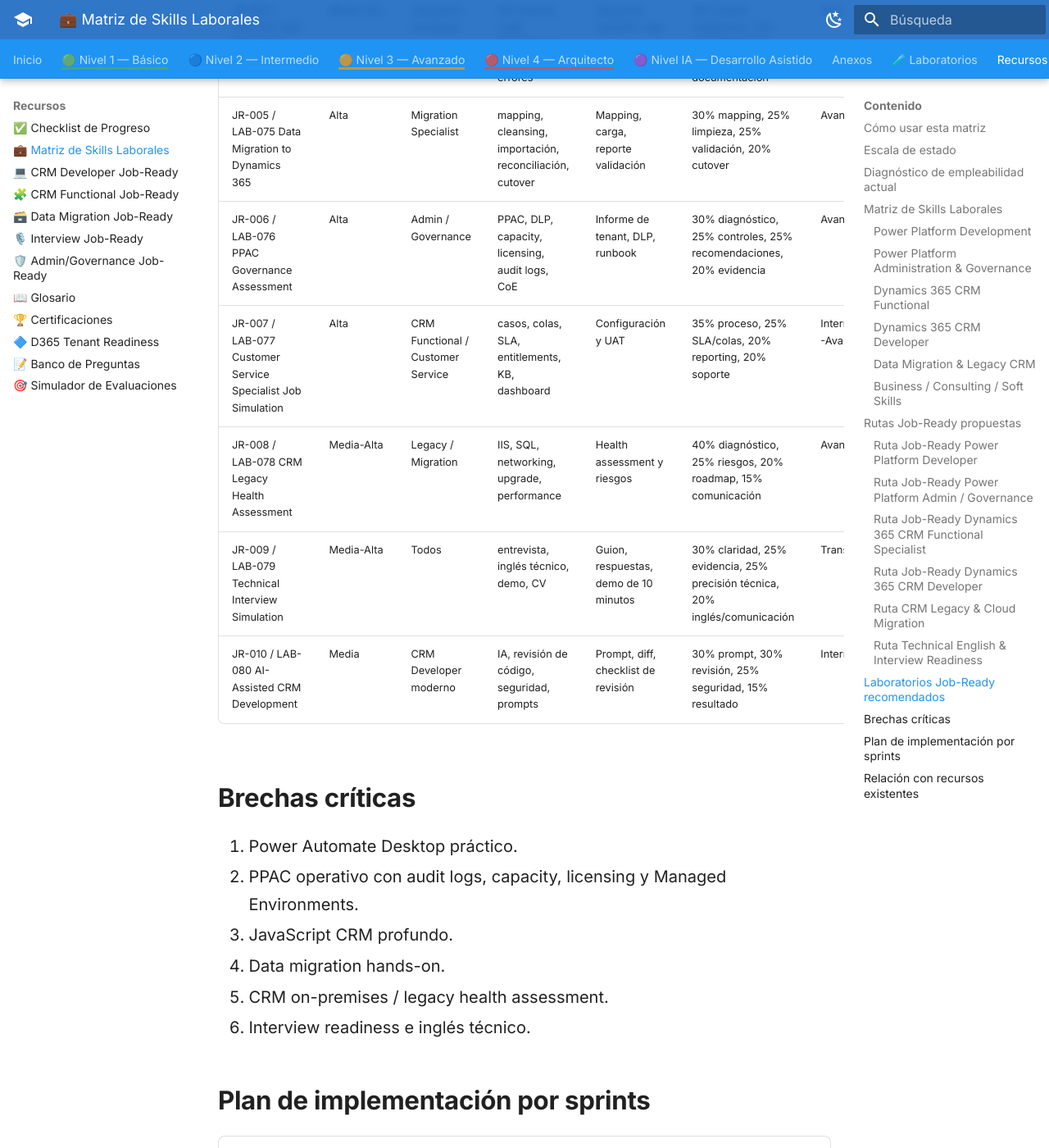
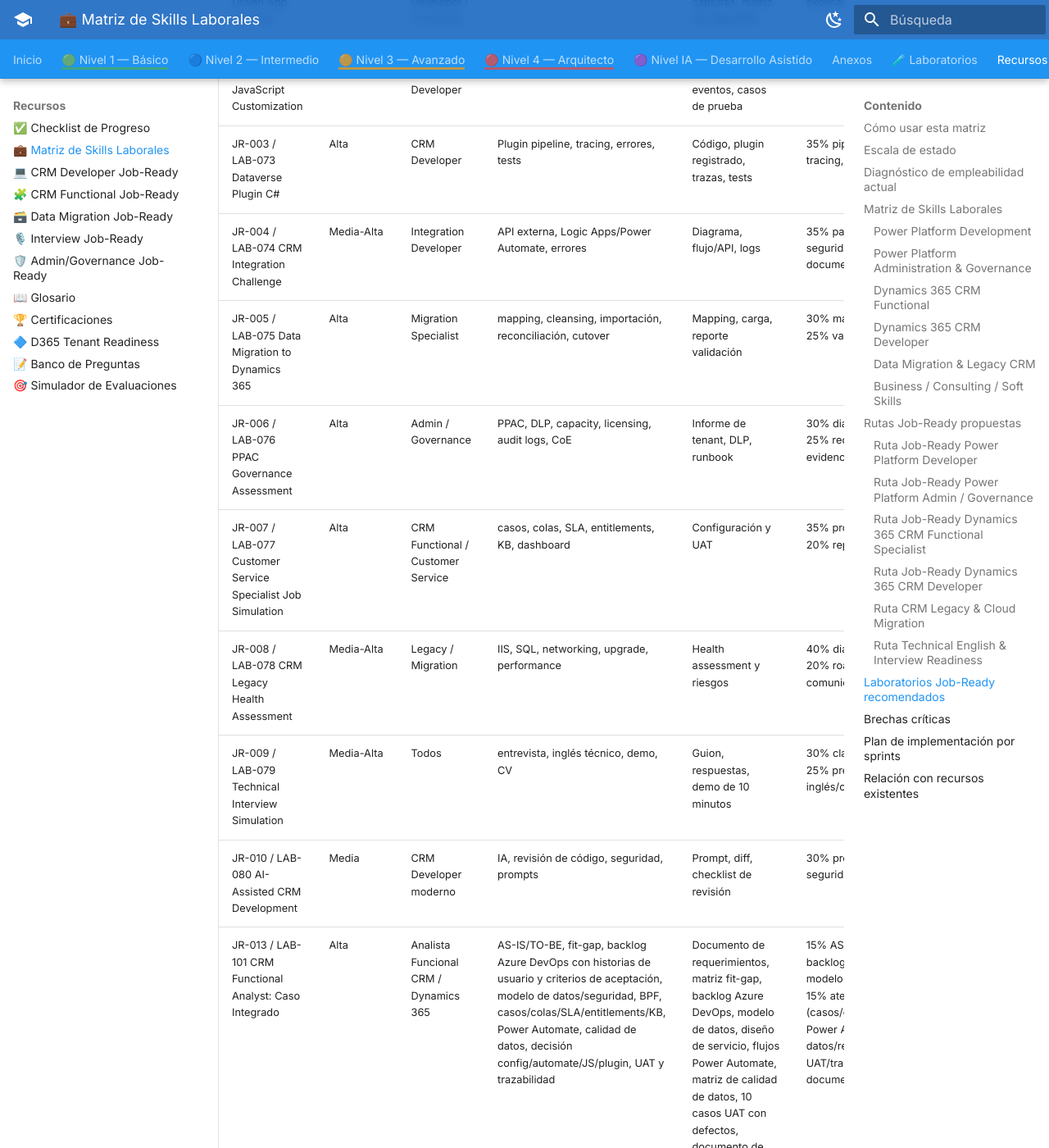
Before and after one commit to EdwingAlarcon/PlanEstudio, an MkDocs documentation site: the page built from docs/Recursos/MATRIZ_SKILLS_LABORALES.md, in a window 1280 px wide and 1400 px high, scrolled down 17998 px. Shown: the whole window at 82% size. Built offline with MkDocs 1.6.1 and Material for MkDocs 9.7.7, drawn with Linux system fonts in a browser that asks for light colours; some of the changed text lies outside the part shown.

Commit message:
docs: referenciar LAB-101 en checklist y matriz de skills laborales
- CHECKLIST_PROGRESO.md: agrega entrega LAB-101 (JR-013) bajo el Módulo 20
  y actualiza el subtotal (14→15 checkboxes).
- MATRIZ_SKILLS_LABORALES.md: agrega fila de skill "Backlog funcional en
  Azure DevOps" cubierta por LAB-101, referencia el lab en Administración
  CRM y UAT/soporte funcional, en la ruta Job-Ready CRM Functional
  Specialist, en la tabla de labs Job-Ready recomendados (JR-013) y en
  el plan de implementación por sprints.

Co-Authored-By: Claude Sonnet 5 <noreply@anthropic.com>

```diff
--- a/docs/Recursos/MATRIZ_SKILLS_LABORALES.md
+++ b/docs/Recursos/MATRIZ_SKILLS_LABORALES.md
@@ -75,7 +75,8 @@ La brecha principal no es falta total de contenido, sino falta de una capa expl
 
 | Skill laboral | Perfil laboral asociado | Nivel esperado | Estado | Dónde se aprende | Dónde se practica | Evidencia para portafolio | Pregunta típica de entrevista | Recomendación | Prioridad |
 |---|---|---|---|---|---|---|---|---|---|
-| Administración CRM | CRM Functional Specialist | Intermedio | Parcial | Módulos 20, 56 | LAB-066, LAB-068 | Configuración funcional documentada | ¿Qué revisas al recibir un CRM con configuración heredada? | Crear ruta JR Functional CRM | Alta |
+| Administración CRM | CRM Functional Specialist | Intermedio | Parcial | Módulos 20, 56 | LAB-066, LAB-068, LAB-101 | Configuración funcional documentada | ¿Qué revisas al recibir un CRM con configuración heredada? | Crear ruta JR Functional CRM | Alta |
+| Backlog funcional en Azure DevOps (historias + criterios de aceptación) | CRM Functional Specialist / Business Analyst | Intermedio-Avanzado | Cubierto | Módulos 38, 55 | LAB-101 | Backlog Epics/Features/Historias priorizado con criterios de aceptación verificables | ¿Cómo estructuras un backlog funcional en Azure DevOps y cómo priorizas el primer sprint? | Mantener como evidencia obligatoria de portafolio para vacantes que piden Azure DevOps | Alta |
 | Formularios y vistas | CRM Functional / Developer | Intermedio | Cubierto | Módulos 4, 20 | LAB-004, LAB-066 | Formularios, vistas y pruebas por rol | ¿Cómo decides qué campo va en formulario vs business rule? | Reforzar en JR-001/JR-007 | Alta |
 | Business Process Flows | Functional Consultant | Intermedio | Cubierto | Módulos 4, 9, 20 | LAB-004, LAB-066 | BPF con etapas y validaciones | ¿Cuándo usas BPF y cuándo no? | Mantener como prueba técnica functional | Alta |
 | Customer Service casos | Customer Service Specialist | Intermedio-Avanzado | Cubierto | Módulo 20 | LAB-068 | Caso end-to-end con cola, SLA y dashboard | ¿Cómo modelas el ciclo case-to-resolution? | Convertir LAB-068 en base JR-007 | Alta |
@@ -87,7 +88,7 @@ La brecha principal no es falta total de contenido, sino falta de una capa expl
 | Customer Insights - Data/Journeys | CE Consultant / Data Specialist | Avanzado | Cubierto | Módulos 57, 63 | LAB-084, LAB-085, LAB-067 | Customer 360 + real-time journey con consentimiento | ¿Diferencia entre Customer Insights Data y Journeys? | Mantener como ruta específica Customer Insights | Alta |
 | Field Service | CE Consultant | Avanzado | Cubierto | Módulo 58 | LAB-086, LAB-087, LAB-059 | Work order end-to-end, agreement, mobile offline y scheduling | ¿Qué elementos mínimos necesita una orden de trabajo? | Mantener como ruta específica Field Service | Alta |
 | Reporting / dashboards | Functional Consultant | Intermedio | Parcial | Módulos 6, 12, 20 | LAB-068 | Dashboard operativo | ¿Qué KPIs usarías para medir soporte al cliente? | Agregar dashboards como evidencia transversal | Media-Alta |
-| UAT y soporte funcional | Functional Consultant | Intermedio | Cubierto | Módulos 38, 55 | LAB-055, LAB-062 | Casos UAT y sign-off | ¿Cómo manejas un defecto crítico encontrado en UAT? | Conectar con Interview Readiness | Alta |
+| UAT y soporte funcional | Functional Consultant | Intermedio | Cubierto | Módulos 38, 55 | LAB-055, LAB-062, LAB-101 | Casos UAT y sign-off | ¿Cómo manejas un defecto crítico encontrado en UAT? | Conectar con Interview Readiness | Alta |
 
 ### Dynamics 365 CRM Developer
 
@@ -178,12 +179,12 @@ Recurso detallado: [Ruta Job-Ready Dynamics 365 CRM Functional Specialist](JOB_R
 
 - **Objetivo:** preparar para roles funcionales CRM con configuración, soporte, Customer Service, Sales, reporting y UAT.
 - **Perfil laboral objetivo:** CRM Specialist, Dynamics 365 CE Functional Consultant, Customer Service Specialist.
-- **Skills cubiertos:** formularios, vistas, tablas, BPF, workflows/procesos, casos, colas, SLA, entitlements, KB, dashboards, UAT.
+- **Skills cubiertos:** formularios, vistas, tablas, BPF, workflows/procesos, casos, colas, SLA, entitlements, KB, dashboards, UAT, backlog funcional en Azure DevOps con historias de usuario y criterios de aceptación.
 - **Módulos reutilizados:** 4, 9, 20, 38, 55, 56, 57, 58.
 - **Labs reutilizados:** LAB-057, LAB-058, LAB-059, LAB-066, LAB-067, LAB-068, LAB-081 a LAB-090.
-- **Nuevos labs recomendados:** JR-007.
-- **Evidencia esperada:** configuración case-to-resolution, dashboard, matriz UAT, manual funcional.
-- **Preguntas de entrevista:** cómo configuras un SLA, cómo haces fit-gap, cómo das soporte funcional a usuarios.
+- **Nuevos labs recomendados:** JR-007, JR-013.
+- **Evidencia esperada:** configuración case-to-resolution, dashboard, matriz UAT, manual funcional, backlog Azure DevOps con historias y criterios de aceptación (JR-013).
+- **Preguntas de entrevista:** cómo configuras un SLA, cómo haces fit-gap, cómo das soporte funcional a usuarios, cómo estructuras y priorizas un backlog funcional.
 - **Nivel sugerido:** Intermedio.
 
 ### Ruta Job-Ready Dynamics 365 CRM Developer
@@ -230,7 +231,7 @@ Recurso detallado: [Ruta Job-Ready Interview Readiness + Portafolio Laboral](JOB
 
 ## Laboratorios Job-Ready recomendados
 
-Implementación en la app: JR-001 a JR-010 están disponibles como **LAB-071 a LAB-080** para mantener compatibilidad con la numeración técnica de laboratorios.
+Implementación en la app: JR-001 a JR-010 están disponibles como **LAB-071 a LAB-080**, JR-011/JR-012 como **LAB-091/LAB-092** y JR-013 como **LAB-101**, para mantener compatibilidad con la numeración técnica de laboratorios.
 
 | Lab propuesto | Prioridad | Vacante que valida | Skills que valida | Evidencia esperada | Rúbrica sugerida | Dificultad | Duración |
 |---|---|---|---|---|---|---|---|
@@ -244,6 +245,7 @@ Implementación en la app: JR-001 a JR-010 están disponibles como **LAB-071 a L
 | JR-008 / LAB-078 CRM Legacy Health Assessment | Media-Alta | Legacy / Migration | IIS, SQL, networking, upgrade, performance | Health assessment y riesgos | 40% diagnóstico, 25% riesgos, 20% roadmap, 15% comunicación | Avanzada | 3 h |
 | JR-009 / LAB-079 Technical Interview Simulation | Media-Alta | Todos | entrevista, inglés técnico, demo, CV | Guion, respuestas, demo de 10 minutos | 30% claridad, 25% evidencia, 25% precisión técnica, 20% inglés/comunicación | Transversal | 2-3 h |
 | JR-010 / LAB-080 AI-Assisted CRM Development | Media | CRM Developer moderno | IA, revisión de código, seguridad, prompts | Prompt, diff, checklist de revisión | 30% prompt, 30% revisión, 25% seguridad, 15% resultado | Intermedia | 3 h |
+| JR-013 / LAB-101 CRM Functional Analyst: Caso Integrado | Alta | Analista Funcional CRM / Dynamics 365 | AS-IS/TO-BE, fit-gap, backlog Azure DevOps con historias de usuario y criterios de aceptación, modelo de datos/seguridad, BPF, casos/colas/SLA/entitlements/KB, Power Automate, calidad de datos, decisión config/automate/JS/plugin, UAT y trazabilidad | Documento de requerimientos, matriz fit-gap, backlog Azure DevOps, modelo de datos, diseño de servicio, flujos Power Automate, matriz de calidad de datos, 10 casos UAT con defectos, documento de soporte/adopción y roadmap | 15% AS-IS/TO-BE/fit-gap, 20% backlog Azure DevOps, 15% modelo de datos/seguridad/BPF, 15% atención (casos/colas/SLA/KB), 10% Power Automate, 10% calidad de datos/reporting, 10% UAT/trazabilidad, 5% documentación/soporte/roadmap | Avanzada | 5 h |
 
 ## Brechas críticas
 
@@ -264,7 +266,7 @@ Implementación en la app: JR-001 a JR-010 están disponibles como **LAB-071 a L
 | JR-4 | Ruta Power Platform Admin/Governance | Ruta con PPAC, DLP, ambientes, licencias, capacity y CoE moderno. |
 | JR-5 | Data Migration + CRM Legacy | Ruta/labs de migración, on-prem awareness y health assessment. |
 | JR-6 | Interview readiness + portafolio laboral | CV, LinkedIn, demo de 10 minutos, respuestas técnicas e inglés. |
-| JR-7 | Labs job-ready y simulaciones técnicas | Implementado como LAB-071 a LAB-080. |
+| JR-7 | Labs job-ready y simulaciones técnicas | Implementado como LAB-071 a LAB-080 (JR-001 a JR-010), LAB-091/LAB-092 (JR-011/JR-012) y LAB-101 (JR-013, caso integrado CRM Functional Analyst). |
 
 ## Relación con recursos existentes
 
```
Also changed, not shown: docs/Recursos/CHECKLIST_PROGRESO.md (+2 -1 lines).
